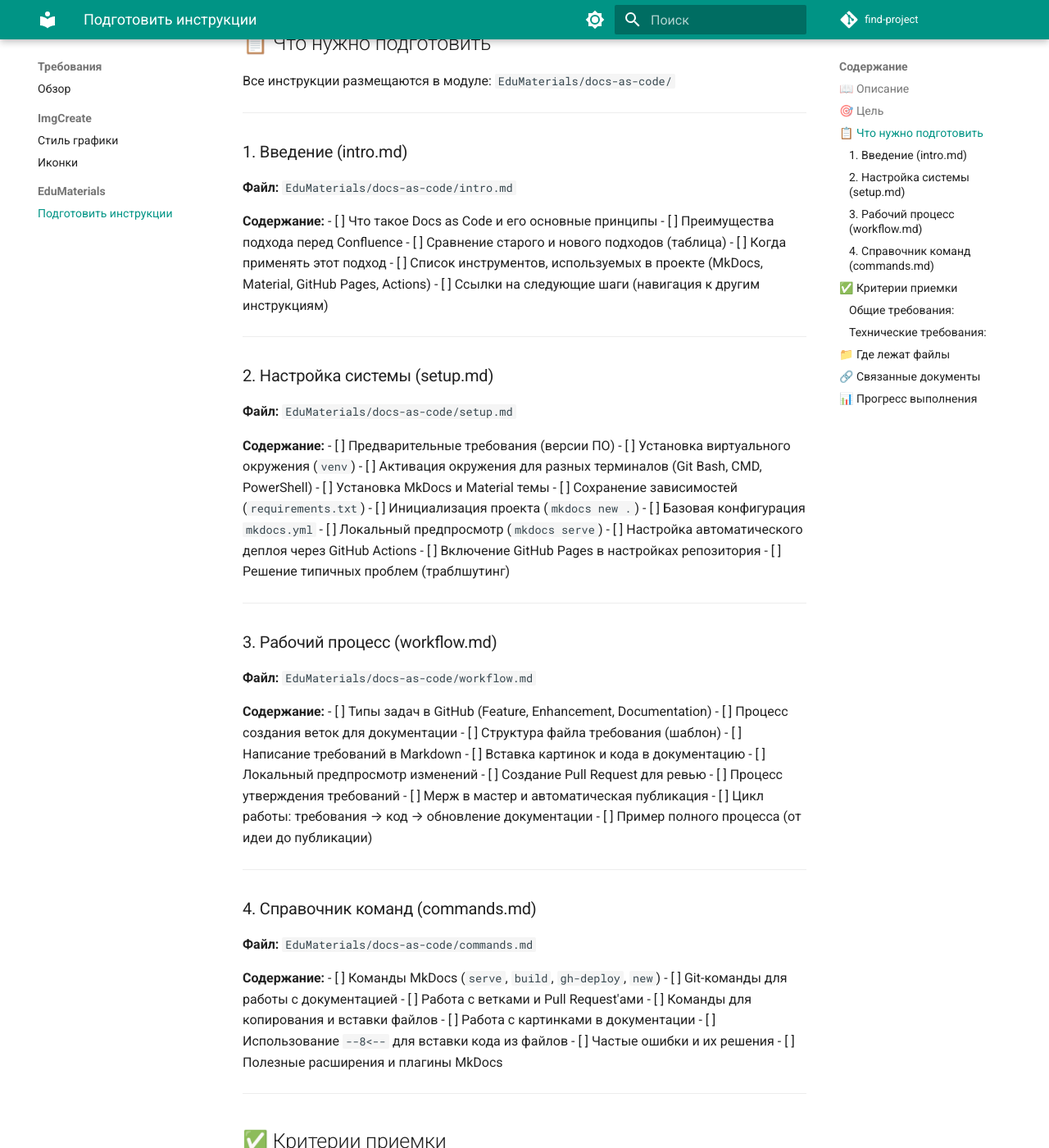
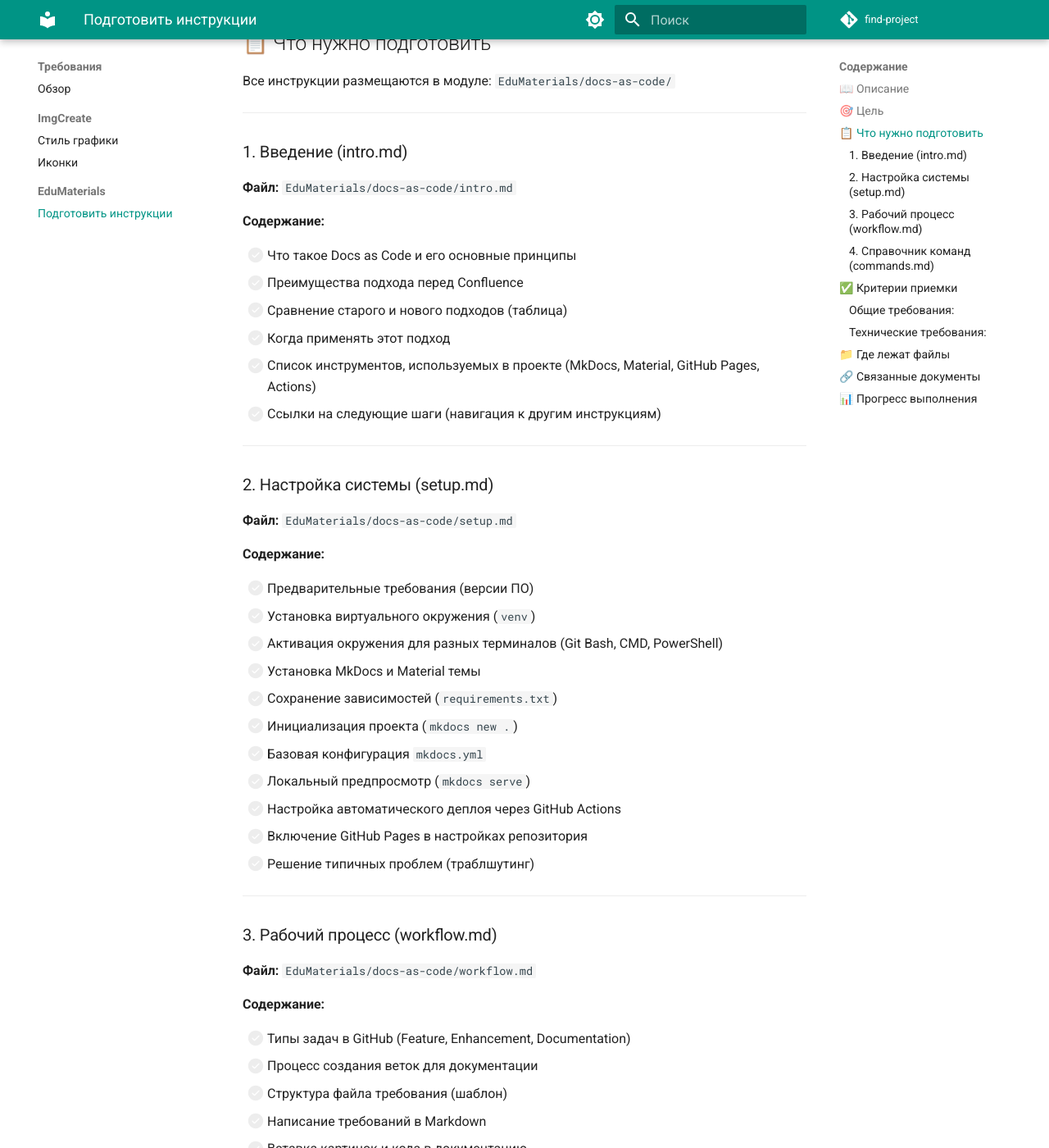
Before and after one commit to find-project-su/find-project, an MkDocs documentation site: the page built from docs/requirements/edu/prepare-instructions.md, in a window 1280 px wide and 1400 px high, scrolled down 714 px. Shown: the whole window at 82% size. Built offline with MkDocs 1.6.1 and Material for MkDocs 9.7.7, drawn with Linux system fonts in a browser that asks for light colours; comment, search, counter and statistics services are not loaded; some of the changed text lies outside the part shown.

Commit message:
upd req visual

````diff
--- a/docs/modules/edu/overview.md
+++ b/docs/modules/edu/overview.md
@@ -3,6 +3,7 @@
 Обучающие материалы и инструкции по новому подходу работы с документацией.
 
 ## 📚 Структура модуля
+```
 EduMaterials/
 ├── README.md # Обзор модуля
 ├── docs-as-code/ # Инструкции по новому подходу
@@ -12,6 +13,7 @@
 │ └── commands.md # Справочник команд
 ├── git-intro-v01.md # Архив (не поддерживается)
 └── github-issue-management.md # Архив (не поддерживается)
+```
 
 ## 🚀 Быстрый старт
 
--- a/docs/requirements/edu/prepare-instructions.md
+++ b/docs/requirements/edu/prepare-instructions.md
@@ -23,6 +23,7 @@
 **Файл:** `EduMaterials/docs-as-code/intro.md`
 
 **Содержание:**
+
 - [ ] Что такое Docs as Code и его основные принципы
 - [ ] Преимущества подхода перед Confluence
 - [ ] Сравнение старого и нового подходов (таблица)
@@ -37,6 +38,7 @@
 **Файл:** `EduMaterials/docs-as-code/setup.md`
 
 **Содержание:**
+
 - [ ] Предварительные требования (версии ПО)
 - [ ] Установка виртуального окружения (`venv`)
 - [ ] Активация окружения для разных терминалов (Git Bash, CMD, PowerShell)
@@ -56,6 +58,7 @@
 **Файл:** `EduMaterials/docs-as-code/workflow.md`
 
 **Содержание:**
+
 - [ ] Типы задач в GitHub (Feature, Enhancement, Documentation)
 - [ ] Процесс создания веток для документации
 - [ ] Структура файла требования (шаблон)
@@ -75,6 +78,7 @@
 **Файл:** `EduMaterials/docs-as-code/commands.md`
 
 **Содержание:**
+
 - [ ] Команды MkDocs (`serve`, `build`, `gh-deploy`, `new`)
 - [ ] Git-команды для работы с документацией
 - [ ] Работа с ветками и Pull Request'ами
@@ -89,7 +93,8 @@
 ## ✅ Критерии приемки
 
 ### Общие требования:
-- [ ] Все инструкции написаны на русском языке
+
+- [x] Все инструкции написаны на русском языке
 - [ ] Каждый раздел содержит практические примеры команд
 - [ ] Инструкции протестированы на чистой установке (без предустановленных зависимостей)
 - [ ] Добавлена навигация между разделами
@@ -98,7 +103,8 @@
 - [ ] Старые материалы (`git-intro-v01.md`, `github-issue-management.md`) помечены как архив
 
 ### Технические требования:
-- [ ] Инструкции совместимы с Windows (Git Bash), Linux и macOS
+
+- [x] Инструкции совместимы с Windows (Git Bash), Linux и macOS
 - [ ] Все команды проверены в активированном виртуальном окружении
 - [ ] Примеры кода имеют правильную подсветку синтаксиса
 - [ ] Картинки оптимизированы и имеют альтернативный текст
````
Also changed, not shown: docs/requirements/index.md (+24 -0 lines).
